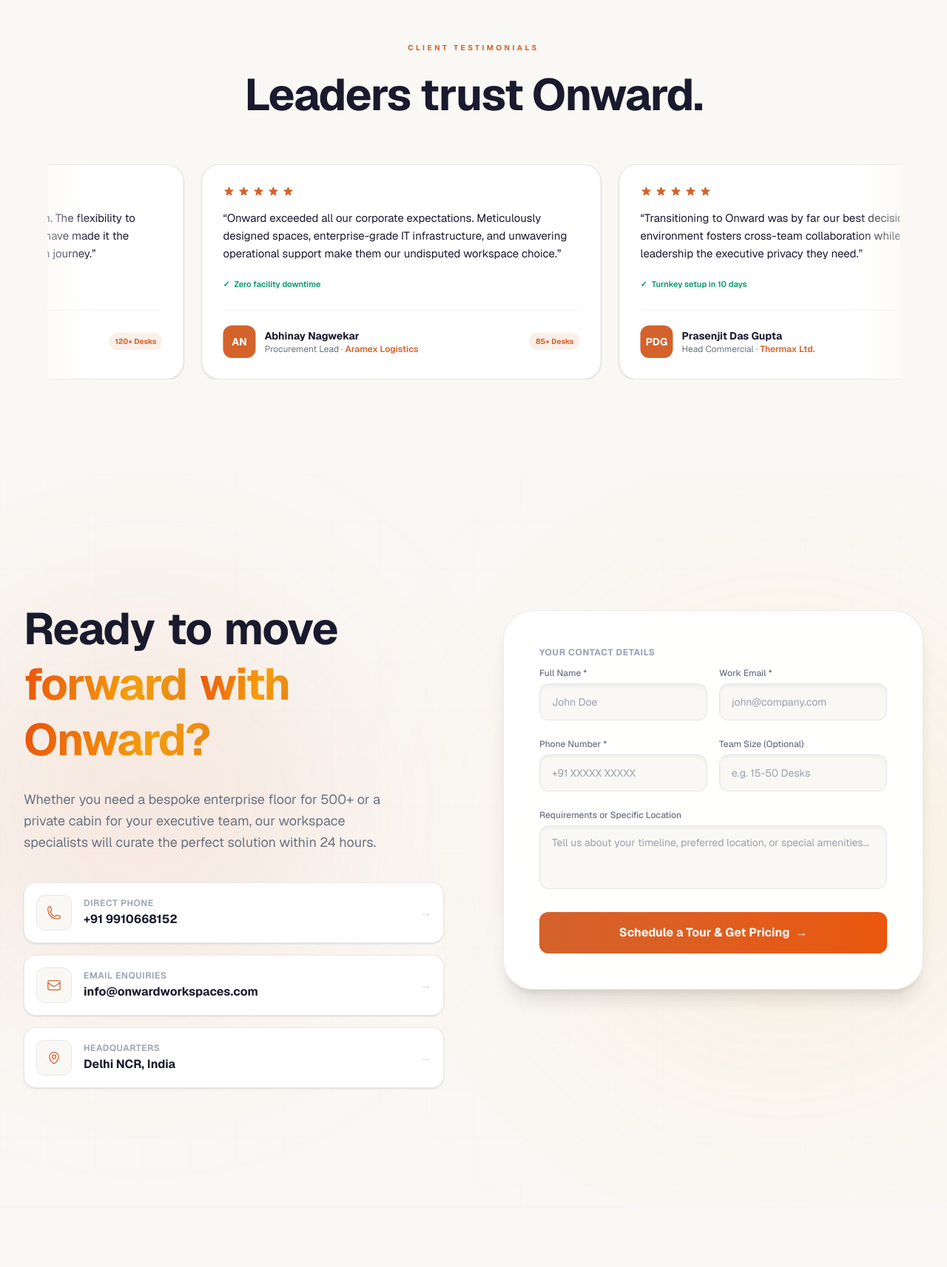
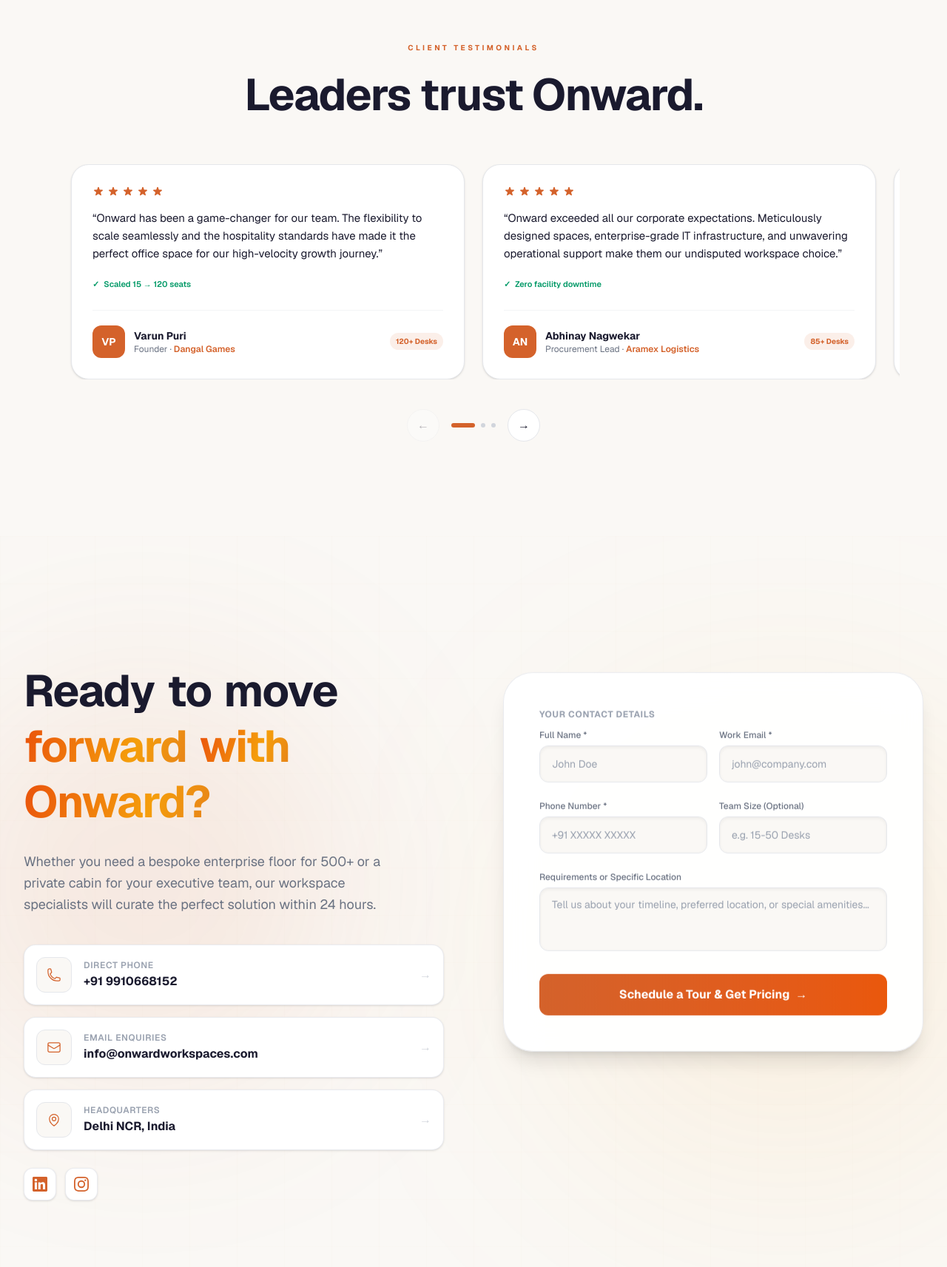
Before and after one commit to Comptech-Enterprises/onwards-website, a Next.js app: page / in a window 1280 px wide. Shown: the part 4187-5900 px from the top of the page at 74% size. Built offline with nearby package versions, Linux system fonts and the light colour scheme.

Commit message:
fix: white hamburger, mobile-default solution images, manual testimonial slider, social links

```diff
--- a/src/app/page.tsx
+++ b/src/app/page.tsx
@@ -614,28 +614,184 @@ function GallerySlider() {
   );
 }
 
+const testimonials = [
+  {
+    name: "Varun Puri",
+    role: "Founder",
+    company: "Dangal Games",
+    seats: "120+ Desks",
+    metric: "Scaled 15 → 120 seats",
+    text: "Onward has been a game-changer for our team. The flexibility to scale seamlessly and the hospitality standards have made it the perfect office space for our high-velocity growth journey.",
+  },
+  {
+    name: "Abhinay Nagwekar",
+    role: "Procurement Lead",
+    company: "Aramex Logistics",
+    seats: "85+ Desks",
+    metric: "Zero facility downtime",
+    text: "Onward exceeded all our corporate expectations. Meticulously designed spaces, enterprise-grade IT infrastructure, and unwavering operational support make them our undisputed workspace choice.",
+  },
+  {
+    name: "Prasenjit Das Gupta",
+    role: "Head Commercial",
+    company: "Thermax Ltd.",
+    seats: "60+ Desks",
+    metric: "Turnkey setup in 10 days",
+    text: "Transitioning to Onward was by far our best decision. The vibrant environment fosters cross-team collaboration while offering our leadership the executive privacy they need.",
+  },
+];
+
+function TestimonialCard({ t }: { t: (typeof testimonials)[number] }) {
+  return (
+    <div className="w-full bg-white rounded-3xl border border-gray-200 p-7 shadow-sm hover:shadow-[0_20px_50px_-15px_rgba(212,98,43,0.15)] hover:border-[#d4622b]/40 transition-all">
+      <div className="flex gap-1 mb-4">
+        {[...Array(5)].map((_, s) => (
+          <svg key={s} className="w-4 h-4 fill-[#d4622b]" viewBox="0 0 20 20">
+            <path d="M9.049 2.927c.3-.921 1.603-.921 1.902 0l1.07 3.292a1 1 0 00.95.69h3.462c.969 0 1.371 1.24.588 1.81l-2.8 2.034a1 1 0 00-.364 1.118l1.07 3.292c.3.921-.755 1.688-1.54 1.118l-2.8-2.034a1 1 0 00-1.175 0l-2.8 2.034c-.784.57-1.838-.197-1.539-1.118l1.07-3.292a1 1 0 00-.364-1.118L2.98 8.72c-.783-.57-.38-1.81.588-1.81h3.461a1 1 0 00.951-.69l1.07-3.292z" />
+          </svg>
+        ))}
+      </div>
+
+      <p className="text-[15px] leading-relaxed text-[#1a1a2e]">
+        &ldquo;{t.text}&rdquo;
+      </p>
+
+      <div className="mt-5 inline-flex items-center gap-1.5 text-[11px] text-emerald-600 font-semibold">
+        <span>✓</span>
+        <span>{t.metric}</span>
+      </div>
+
+      <div className="mt-6 pt-5 border-t border-gray-100 flex items-center justify-between gap-3">
+        <div className="flex items-center gap-3 min-w-0">
+          <div className="w-11 h-11 rounded-xl bg-[#d4622b] text-white flex items-center justify-center font-bold text-sm shrink-0">
+            {t.name
+              .split(" ")
+              .map((n) => n[0])
+              .join("")}
+          </div>
+          <div className="min-w-0">
+            <p className="font-bold text-sm text-[#1a1a2e] truncate">{t.name}</p>
+            <p className="text-xs text-gray-500 truncate">
+              {t.role} ·{" "}
+              <span className="text-[#d4622b] font-semibold">{t.company}</span>
+            </p>
+          </div>
+        </div>
+        <span className="text-[10px] font-bold text-[#d4622b] bg-[#d4622b]/10 px-2 py-1 rounded-full whitespace-nowrap">
+          {t.seats}
+        </span>
+      </div>
+    </div>
+  );
+}
+
+function TestimonialsSlider() {
+  const [index, setIndex] = useState(0);
+  const perView = 2;
+  const maxIndex = Math.max(0, testimonials.length - perView);
+
+  const goPrev = () => setIndex((i) => Math.max(0, i - 1));
+  const goNext = () => setIndex((i) => Math.min(maxIndex, i + 1));
+
+  return (
+    <section id="testimonials" className="relative py-24 lg:py-32 bg-[#faf8f5] overflow-hidden">
+      <div className="max-w-3xl mx-auto px-6 lg:px-8 text-center mb-14">
+        <span className="text-[10px] tracking-[0.35em] uppercase text-[#d4622b] font-bold">
+          Client Testimonials
+        </span>
+        <h2 className="mt-4 text-4xl sm:text-5xl lg:text-6xl font-bold text-[#1a1a2e] leading-tight tracking-tight">
+          Leaders trust Onward.
+        </h2>
+      </div>
+
+      {/* Mobile: single-card manual slider */}
+      <div className="md:hidden max-w-6xl mx-auto px-6 overflow-hidden">
+        <motion.div
+          className="flex"
+          animate={{ x: `${-index * 100}%` }}
+          transition={{ duration: 0.5, ease: [0.22, 1, 0.36, 1] }}
+        >
+          {testimonials.map((t) => (
+            <div key={t.name} className="w-full flex-shrink-0 px-1">
+              <TestimonialCard t={t} />
+            </div>
+          ))}
+        </motion.div>
+      </div>
+
+      {/* Desktop: 2-up manual slider */}
+      <div className="hidden md:block max-w-6xl mx-auto px-6 lg:px-8 overflow-hidden">
+        <motion.div
+          className="flex gap-6"
+          animate={{ x: `calc(${-index * 100}% / ${perView} - ${index * 1.5}rem)` }}
+          transition={{ duration: 0.5, ease: [0.22, 1, 0.36, 1] }}
+        >
+          {testimonials.map((t) => (
+            <div
+              key={t.name}
+              className="shrink-0"
+              style={{ width: `calc(${100 / perView}% - ${(1.5 * (perView - 1)) / perView}rem)` }}
+            >
+              <TestimonialCard t={t} />
+            </div>
+          ))}
+        </motion.div>
+      </div>
+
+      {/* Controls */}
+      <div className="flex items-center justify-center gap-4 mt-10">
+        <button
+          onClick={goPrev}
+          disabled={index === 0}
+          className="w-11 h-11 rounded-full border border-gray-200 bg-white flex items-center justify-center text-[#1a1a2e] hover:border-[#d4622b] hover:text-[#d4622b] transition-colors disabled:opacity-30 disabled:cursor-not-allowed"
+        >
+          &larr;
+        </button>
+        <div className="flex gap-2">
+          {testimonials.map((_, i) => (
+            <button
+              key={i}
+              onClick={() => setIndex(Math.min(maxIndex, i))}
+              className={`h-1.5 rounded-full transition-all duration-300 ${
+                i === index ? "w-8 bg-[#d4622b]" : "w-1.5 bg-gray-300"
+              }`}
+            />
+          ))}
+        </div>
+        <button
+          onClick={goNext}
+          disabled={index === maxIndex}
+          className="w-11 h-11 rounded-full border border-gray-200 bg-white flex items-center justify-center text-[#1a1a2e] hover:border-[#d4622b] hover:text-[#d4622b] transition-colors disabled:opacity-30 disabled:cursor-not-allowed"
+        >
+          &rarr;
+        </button>
+      </div>
+    </section>
+  );
+}
+
 function SolutionCard({ sol }: { sol: (typeof solutions)[number] }) {
   return (
     <SpotlightCard className="h-full min-h-[240px] cursor-pointer group relative overflow-hidden">
-      {/* Full-bleed hover background image */}
+      {/* Full-bleed background image — visible by default on mobile, hover-reveal on desktop */}
       <div
         aria-hidden
-        className="absolute inset-0 bg-cover bg-center opacity-0 scale-105 group-hover:opacity-90 group-hover:scale-100 transition-all duration-700 ease-out"
+        className="absolute inset-0 bg-cover bg-center opacity-90 scale-100 lg:opacity-0 lg:scale-105 lg:group-hover:opacity-90 lg:group-hover:scale-100 transition-all duration-700 ease-out"
         style={{ backgroundImage: `url(${sol.img})` }}
       />
       {/* Dark overlay */}
       <div
         aria-hidden
-        className="absolute inset-0 bg-gradient-to-tr from-black/85 via-black/55 to-black/35 opacity-0 group-hover:opacity-100 transition-opacity duration-500"
+        className="absolute inset-0 bg-gradient-to-tr from-black/85 via-black/55 to-black/35 opacity-100 lg:opacity-0 lg:group-hover:opacity-100 transition-opacity duration-500"
       />
 
       <div className="relative z-10 p-8 h-full flex flex-col justify-between">
         <div>
           <div className="flex items-center justify-between">
-            <span className="text-[10px] font-bold tracking-[0.2em] text-[#d4622b] bg-[#d4622b]/10 border border-[#d4622b]/20 px-3 py-1 rounded-full group-hover:bg-[#d4622b] group-hover:text-white group-hover:border-[#d4622b] transition-colors duration-300">
+            <span className="text-[10px] font-bold tracking-[0.2em] text-white bg-[#d4622b] border border-[#d4622b] px-3 py-1 rounded-full lg:text-[#d4622b] lg:bg-[#d4622b]/10 lg:border-[#d4622b]/20 lg:group-hover:bg-[#d4622b] lg:group-hover:text-white lg:group-hover:border-[#d4622b] transition-colors duration-300">
               {sol.tag}
             </span>
-            <div className="w-8 h-8 rounded-full bg-gray-50 flex items-center justify-center text-gray-400 group-hover:bg-[#d4622b] group-hover:text-white transition-colors duration-300 shadow-sm">
+            <div className="w-8 h-8 rounded-full bg-[#d4622b] text-white flex items-center justify-center lg:bg-gray-50 lg:text-gray-400 lg:group-hover:bg-[#d4622b] lg:group-hover:text-white transition-colors duration-300 shadow-sm">
               <svg
                 className="w-3.5 h-3.5"
                 fill="none"
@@ -647,14 +803,14 @@ function SolutionCard({ sol }: { sol: (typeof solutions)[number] }) {
               </svg>
             </div>
           </div>
-          <h3 className="mt-6 text-2xl font-bold text-[#1a1a2e] group-hover:text-white transition-colors duration-300">
+          <h3 className="mt-6 text-2xl font-bold text-white lg:text-[#1a1a2e] lg:group-hover:text-white transition-colors duration-300">
             {sol.title}
           </h3>
-          <p className="mt-3 text-gray-500 group-hover:text-white/85 leading-relaxed text-sm transition-colors duration-300">
+          <p className="mt-3 text-white/85 leading-relaxed text-sm lg:text-gray-500 lg:group-hover:text-white/85 transition-colors duration-300">
             {sol.desc}
           </p>
         </div>
-        <div className="mt-6 flex items-center gap-2 text-[#d4622b] group-hover:text-[#f59e0b] text-sm font-semibold opacity-0 translate-y-2 group-hover:opacity-100 group-hover:translate-y-0 transition-all duration-300">
+        <div className="mt-6 flex items-center gap-2 text-[#f59e0b] text-sm font-semibold opacity-100 translate-y-0 lg:text-[#d4622b] lg:opacity-0 lg:translate-y-2 lg:group-hover:text-[#f59e0b] lg:group-hover:opacity-100 lg:group-hover:translate-y-0 transition-all duration-300">
           Explore Specifications &rarr;
         </div>
       </div>
@@ -862,17 +1018,17 @@ export default function Home() {
             >
               <div className="w-7 h-5 flex flex-col justify-between">
                 <span
-                  className={`block h-0.5 bg-gray-800 transition-all origin-center ${
+                  className={`block h-0.5 bg-white transition-all origin-center ${
                     mobileMenu ? "rotate-45 translate-y-[9px]" : ""
                   }`}
                 />
                 <span
-                  className={`block h-0.5 bg-gray-800 transition-all ${
+                  className={`block h-0.5 bg-white transition-all ${
                     mobileMenu ? "opacity-0" : ""
                   }`}
                 />
                 <span
-                  className={`block h-0.5 bg-gray-800 transition-all origin-center ${
+                  className={`block h-0.5 bg-white transition-all origin-center ${
                     mobileMenu ? "-rotate-45 -translate-y-[9px]" : ""
                   }`}
                 />
@@ -1257,105 +1413,8 @@ export default function Home() {
         <GallerySlider />
       </section>
 
-      {/* ━━━ TESTIMONIALS — SCROLLING TICKER ━━━ */}
-      <section id="testimonials" className="relative py-24 lg:py-32 bg-[#faf8f5] overflow-hidden">
-        <div className="max-w-3xl mx-auto px-6 lg:px-8 text-center mb-14">
-          <span className="text-[10px] tracking-[0.35em] uppercase text-[#d4622b] font-bold">
-            Client Testimonials
-          </span>
-          <h2 className="mt-4 text-4xl sm:text-5xl lg:text-6xl font-bold text-[#1a1a2e] leading-tight tracking-tight">
-            Leaders trust Onward.
-          </h2>
-        </div>
-
-        {/* Edge fades */}
-        <div className="pointer-events-none absolute inset-y-0 left-0 w-32 z-10 bg-gradient-to-r from-[#faf8f5] to-transparent" />
-        <div className="pointer-events-none absolute inset-y-0 right-0 w-32 z-10 bg-gradient-to-l from-[#faf8f5] to-transparent" />
-
-        <div className="max-w-6xl mx-auto px-6 lg:px-8 overflow-hidden">
-          <motion.div
-            className="flex w-max gap-6 whitespace-normal items-stretch"
-            animate={{ x: ["0%", "-50%"] }}
-            transition={{ duration: 30, repeat: Infinity, ease: "linear" }}
-          >
-            {[...Array(2)].flatMap((_, r) =>
-              [
-                {
-                  name: "Varun Puri",
-                  role: "Founder",
-                  company: "Dangal Games",
-                  seats: "120+ Desks",
-                  metric: "Scaled 15 → 120 seats",
-                  text: "Onward has been a game-changer for our team. The flexibility to scale seamlessly and the hospitality standards have made it the perfect office space for our high-velocity growth journey.",
-                },
-                {
-                  name: "Abhinay Nagwekar",
-                  role: "Procurement Lead",
-                  company: "Aramex Logistics",
-                  seats: "85+ Desks",
-                  metric: "Zero facility downtime",
-                  text: "Onward exceeded all our corporate expectations. Meticulously designed spaces, enterprise-grade IT infrastructure, and unwavering operational support make them our undisputed workspace choice.",
-                },
-                {
-                  name: "Prasenjit Das Gupta",
-                  role: "Head Commercial",
-                  company: "Thermax Ltd.",
-                  seats: "60+ Desks",
-                  metric: "Turnkey setup in 10 days",
-                  text: "Transitioning to Onward was by far our best decision. The vibrant environment fosters cross-team collaboration while offering our leadership the executive privacy they need.",
-                },
-              ].map((t, i) => (
-                <div
-                  key={`${r}-${i}`}
-                  className="w-[85vw] sm:w-[540px] shrink-0 bg-white rounded-3xl border border-gray-200 p-7 shadow-sm hover:shadow-[0_20px_50px_-15px_rgba(212,98,43,0.15)] hover:border-[#d4622b]/40 transition-all"
-                >
-                  {/* Stars */}
-                  <div className="flex gap-1 mb-4">
-                    {[...Array(5)].map((_, s) => (
-                      <svg key={s} className="w-4 h-4 fill-[#d4622b]" viewBox="0 0 20 20">
-                        <path d="M9.049 2.927c.3-.921 1.603-.921 1.902 0l1.07 3.292a1 1 0 00.95.69h3.462c.969 0 1.371 1.24.588 1.81l-2.8 2.034a1 1 0 00-.364 1.118l1.07 3.292c.3.921-.755 1.688-1.54 1.118l-2.8-2.034a1 1 0 00-1.175 0l-2.8 2.034c-.784.57-1.838-.197-1.539-1.118l1.07-3.292a1 1 0 00-.364-1.118L2.98 8.72c-.783-.57-.38-1.81.588-1.81h3.461a1 1 0 00.951-.69l1.07-3.292z" />
-                      </svg>
-                    ))}
-                  </div>
-
-                  {/* Quote */}
-                  <p className="text-[15px] leading-relaxed text-[#1a1a2e] whitespace-normal">
-                    &ldquo;{t.text}&rdquo;
-                  </p>
-
-                  {/* Metric */}
-                  <div className="mt-5 inline-flex items-center gap-1.5 text-[11px] text-emerald-600 font-semibold">
-                    <span>✓</span>
-                    <span>{t.metric}</span>
-                  </div>
-
-                  {/* Author */}
-                  <div className="mt-6 pt-5 border-t border-gray-100 flex items-center justify-between gap-3">
-                    <div className="flex items-center gap-3 min-w-0">
-                      <div className="w-11 h-11 rounded-xl bg-[#d4622b] text-white flex items-center justify-center font-bold text-sm shrink-0">
-                        {t.name
-                          .split(" ")
-                          .map((n) => n[0])
-                          .join("")}
-                      </div>
-                      <div className="min-w-0">
-                        <p className="font-bold text-sm text-[#1a1a2e] truncate">{t.name}</p>
-                        <p className="text-xs text-gray-500 truncate">
-                          {t.role} ·{" "}
-                          <span className="text-[#d4622b] font-semibold">{t.company}</span>
-                        </p>
-                      </div>
-                    </div>
-                    <span className="text-[10px] font-bold text-[#d4622b] bg-[#d4622b]/10 px-2 py-1 rounded-full whitespace-nowrap">
-                      {t.seats}
-                    </span>
-                  </div>
-                </div>
-              )),
-            )}
-          </motion.div>
-        </div>
-      </section>
+      {/* ━━━ TESTIMONIALS — MANUAL SLIDER ━━━ */}
+      <TestimonialsSlider />
 
       {/* ━━━ CONTACT SECTION WITH SCROLLING PARALLAX ━━━ */}
       <ContactSection />
--- a/src/components/ContactSection.tsx
+++ b/src/components/ContactSection.tsx
@@ -161,6 +161,30 @@ export default function ContactSection() {
               ))}
             </div>
 
+            {/* Social Links */}
+            <Reveal delay={0.1 * directContacts.length + 0.3}>
+              <div className="mt-6 flex items-center gap-3">
+                <a
+                  href="#"
+                  aria-label="LinkedIn"
+                  className="w-11 h-11 rounded-xl bg-white border border-gray-200/80 shadow-sm flex items-center justify-center text-[#d4622b] hover:bg-[#d4622b] hover:text-white hover:border-[#d4622b] transition-all duration-300"
+                >
+                  <svg className="w-5 h-5" fill="currentColor" viewBox="0 0 24 24">
+                    <path d="M20.447 20.452h-3.554v-5.569c0-1.328-.027-3.037-1.852-3.037-1.853 0-2.136 1.445-2.136 2.939v5.667H9.351V9h3.414v1.561h.046c.477-.9 1.637-1.85 3.37-1.85 3.601 0 4.267 2.37 4.267 5.455v6.286zM5.337 7.433c-1.144 0-2.063-.926-2.063-2.065 0-1.138.92-2.063 2.063-2.063 1.14 0 2.064.925 2.064 2.063 0 1.139-.925 2.065-2.064 2.065zm1.782 13.019H3.555V9h3.564v11.452zM22.225 0H1.771C.792 0 0 .774 0 1.729v20.542C0 23.227.792 24 1.771 24h20.451C23.2 24 24 23.227 24 22.271V1.729C24 .774 23.2 0 22.222 0h.003z" />
+                  </svg>
+                </a>
+                <a
+                  href="#"
+                  aria-label="Instagram"
+                  className="w-11 h-11 rounded-xl bg-white border border-gray-200/80 shadow-sm flex items-center justify-center text-[#d4622b] hover:bg-[#d4622b] hover:text-white hover:border-[#d4622b] transition-all duration-300"
+                >
+                  <svg className="w-5 h-5" fill="currentColor" viewBox="0 0 24 24">
+                    <path d="M12 2.163c3.204 0 3.584.012 4.85.07 3.252.148 4.771 1.691 4.919 4.919.058 1.265.069 1.645.069 4.849 0 3.205-.012 3.584-.069 4.849-.149 3.225-1.664 4.771-4.919 4.919-1.266.058-1.644.07-4.85.07-3.204 0-3.584-.012-4.849-.07-3.26-.149-4.771-1.699-4.919-4.92-.058-1.265-.07-1.644-.07-4.849 0-3.204.013-3.583.07-4.849.149-3.227 1.664-4.771 4.919-4.919 1.266-.057 1.645-.069 4.849-.069zm0-2.163c-3.259 0-3.667.014-4.947.072-4.358.2-6.78 2.618-6.98 6.98-.059 1.281-.073 1.689-.073 4.948 0 3.259.014 3.668.072 4.948.2 4.358 2.618 6.78 6.98 6.98 1.281.058 1.689.072 4.948.072 3.259 0 3.668-.014 4.948-.072 4.354-.2 6.782-2.618 6.979-6.98.059-1.28.073-1.689.073-4.948 0-3.259-.014-3.667-.072-4.947-.196-4.354-2.617-6.78-6.979-6.98-1.281-.059-1.69-.073-4.949-.073zM12 5.838a6.162 6.162 0 100 12.324 6.162 6.162 0 000-12.324zM12 16a4 4 0 110-8 4 4 0 010 8zm6.406-11.845a1.44 1.44 0 100 2.881 1.44 1.44 0 000-2.881z" />
+                  </svg>
+                </a>
+              </div>
+            </Reveal>
+
           </div>
 
           {/* ━━━ RIGHT COLUMN: 3D SPOTLIGHT PARALLAX FORM STAGE ━━━ */}
```
